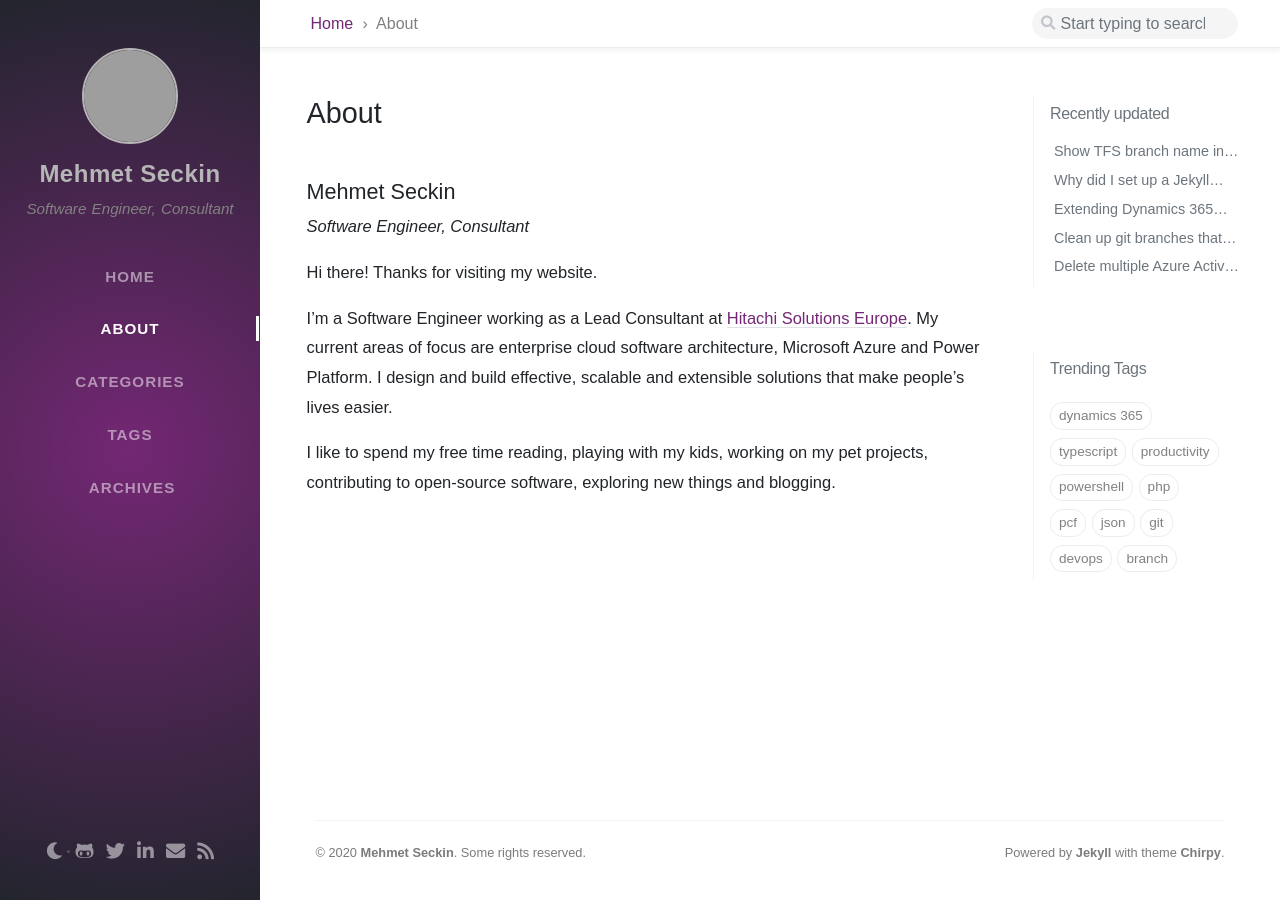
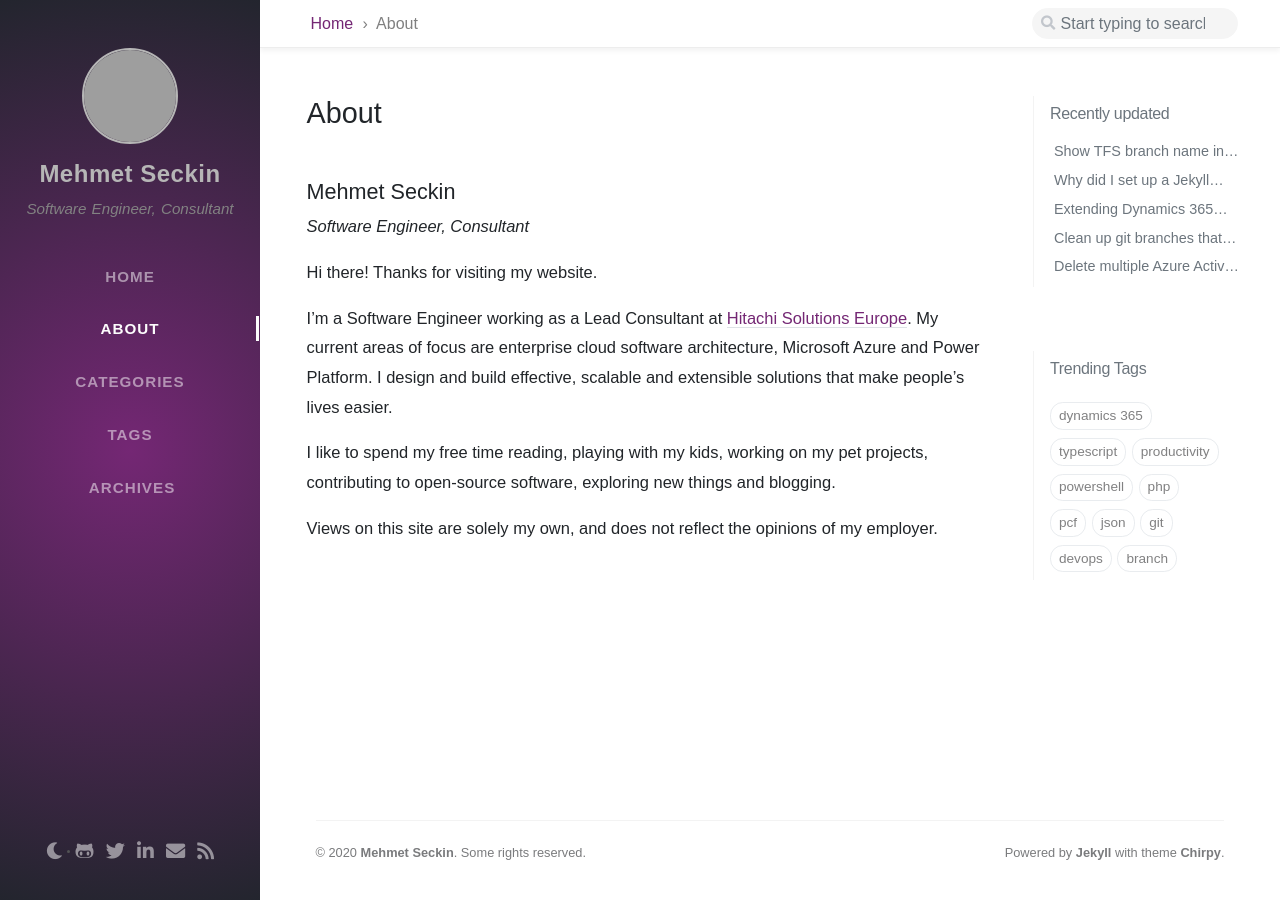
Before and after one commit to mehmetseckin/mehmetseckin.github.io, a Jekyll site: the page built from tabs/about.md, in a window 1280 px wide. Built offline with Jekyll 4.4.1, drawn with Linux system fonts in a browser that asks for light colours; nearby versions of some CDN libraries; some web fonts are replaced; comment, search, counter and statistics services are not loaded; grey boxes are pictures that could not be loaded.

Commit message:
Add disclaimer

```diff
--- a/tabs/about.md
+++ b/tabs/about.md
@@ -16,3 +16,5 @@ Hi there! Thanks for visiting my website.
 I'm a Software Engineer working as a Lead Consultant at [Hitachi Solutions Europe](https://www.hitachi-solutions.co.uk). My current areas of focus are enterprise cloud software architecture, Microsoft Azure and Power Platform. I design and build effective, scalable and extensible solutions that make people's lives easier.
 
 I like to spend my free time reading, playing with my kids, working on my pet projects, contributing to open-source software, exploring new things and blogging.
+
+Views on this site are solely my own, and does not reflect the opinions of my employer.
```
